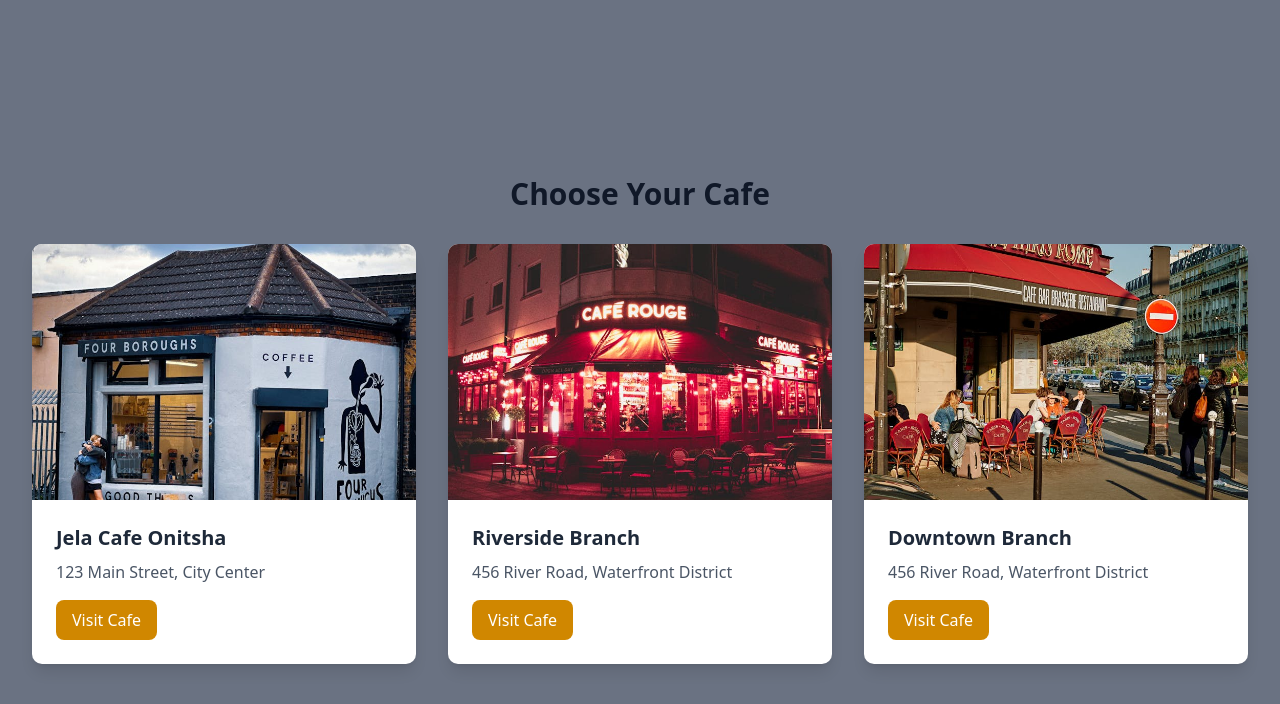
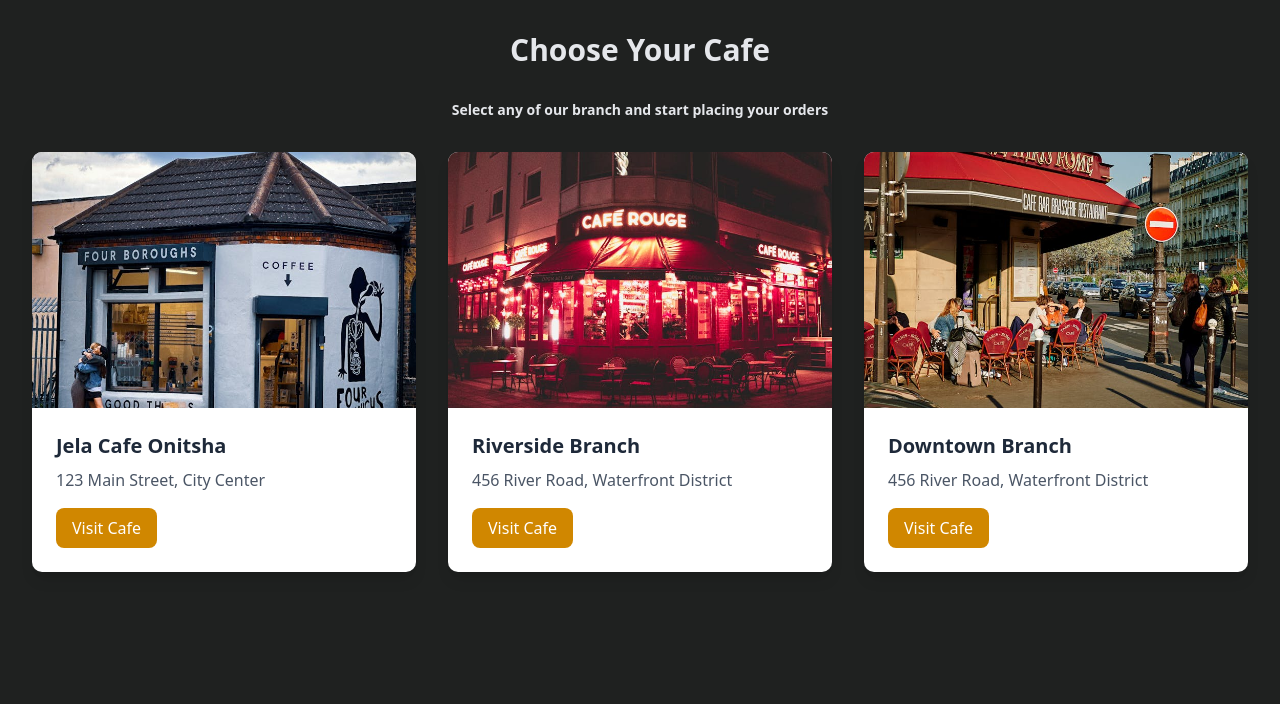
Before and after one commit to i-fetch/Jela-Confectionaries, a Next.js app: page /cafestore in a window 1280 px wide. Shown: the top 704 px of the page. Built offline with nearby package versions, Linux system fonts and the light colour scheme; no server answers.

Commit message:
Re-position Navbar and fix stuff

```diff
--- a/app/cafestore/page.jsx
+++ b/app/cafestore/page.jsx
@@ -28,9 +28,10 @@
   ]
 
   return (
-    <div className="min-h-screen bg-gray-500 py-12 px-4 sm:px-6 lg:px-8">
-      <div className="max-w-7xl mx-auto mt-32">
-        <h1 className="text-3xl font-bold text-gray-900 mb-8 text-center">Choose Your Cafe</h1>
+    <div className="min-h-screen bg-[#1f2120] py-8 px-4 sm:px-6 lg:px-8">
+      <div className="max-w-7xl mx-auto ">
+        <h1 className="text-3xl font-bold text-gray-200 mb-8 text-center">Choose Your Cafe</h1>
+        <h1 className="text-sm font-semibold text-gray-200 mb-8 text-center">Select any of our branch and start placing your orders</h1>
 
         <div className="grid grid-cols-1 sm:grid-cols-2 md:grid-cols-3 gap-8">
           {cafes.map((cafe) => (
```
